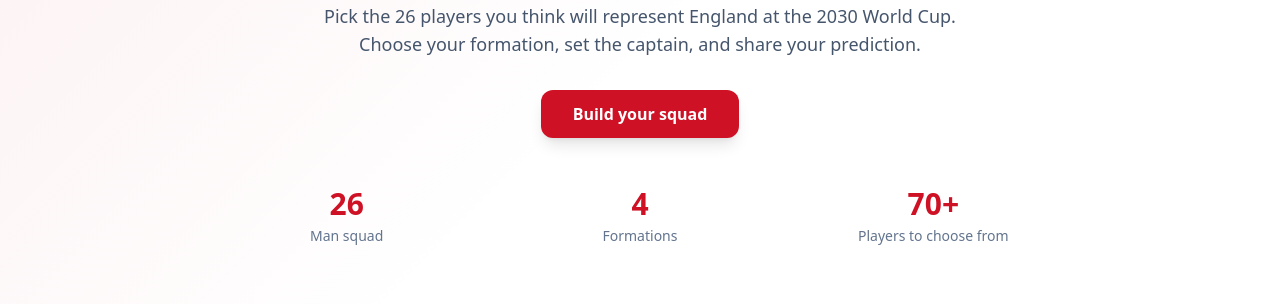
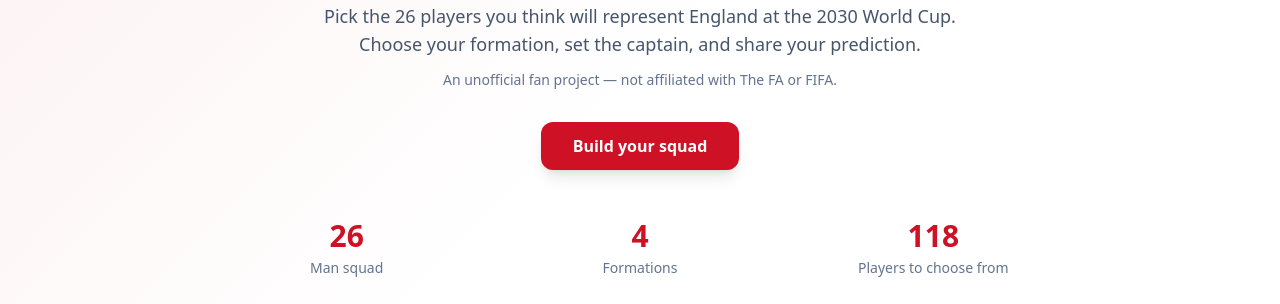
Before and after one commit to PL-table-pred/england-wc30-squad-builder, a React (Vite) app: page / in a window 1280 px wide. Shown: the part 271-575 px from the top of the page. Built offline with nearby package versions, Linux system fonts and the light colour scheme; no server answers; the database is empty.

Commit message:
Update landing hero with live pool size and fan-project disclaimer.

```diff
--- a/src/components/LandingHero.tsx
+++ b/src/components/LandingHero.tsx
@@ -1,8 +1,12 @@
+import { PLAYERS } from '../data/players'
+
 interface LandingHeroProps {
   onStart: () => void
 }
 
 export function LandingHero({ onStart }: LandingHeroProps) {
+  const poolCount = String(PLAYERS.length)
+
   return (
     <section className="relative overflow-hidden bg-white">
       <div className="absolute inset-0 bg-[linear-gradient(135deg,rgba(206,17,36,0.06)_0%,transparent_50%)]" />
@@ -17,6 +21,9 @@ export function LandingHero({ onStart }: LandingHeroProps) {
           Pick the 26 players you think will represent England at the 2030 World Cup. Choose your
           formation, set the captain, and share your prediction.
         </p>
+        <p className="mx-auto mt-3 max-w-xl text-sm text-slate-500">
+          An unofficial fan project — not affiliated with The FA or FIFA.
+        </p>
         <button
           type="button"
           onClick={onStart}
@@ -27,7 +34,7 @@ export function LandingHero({ onStart }: LandingHeroProps) {
         <div className="mt-12 grid grid-cols-3 gap-4 text-center sm:gap-8">
           <Feature number="26" label="Man squad" />
           <Feature number="4" label="Formations" />
-          <Feature number="70+" label="Players to choose from" />
+          <Feature number={poolCount} label="Players to choose from" />
         </div>
       </div>
     </section>
```
